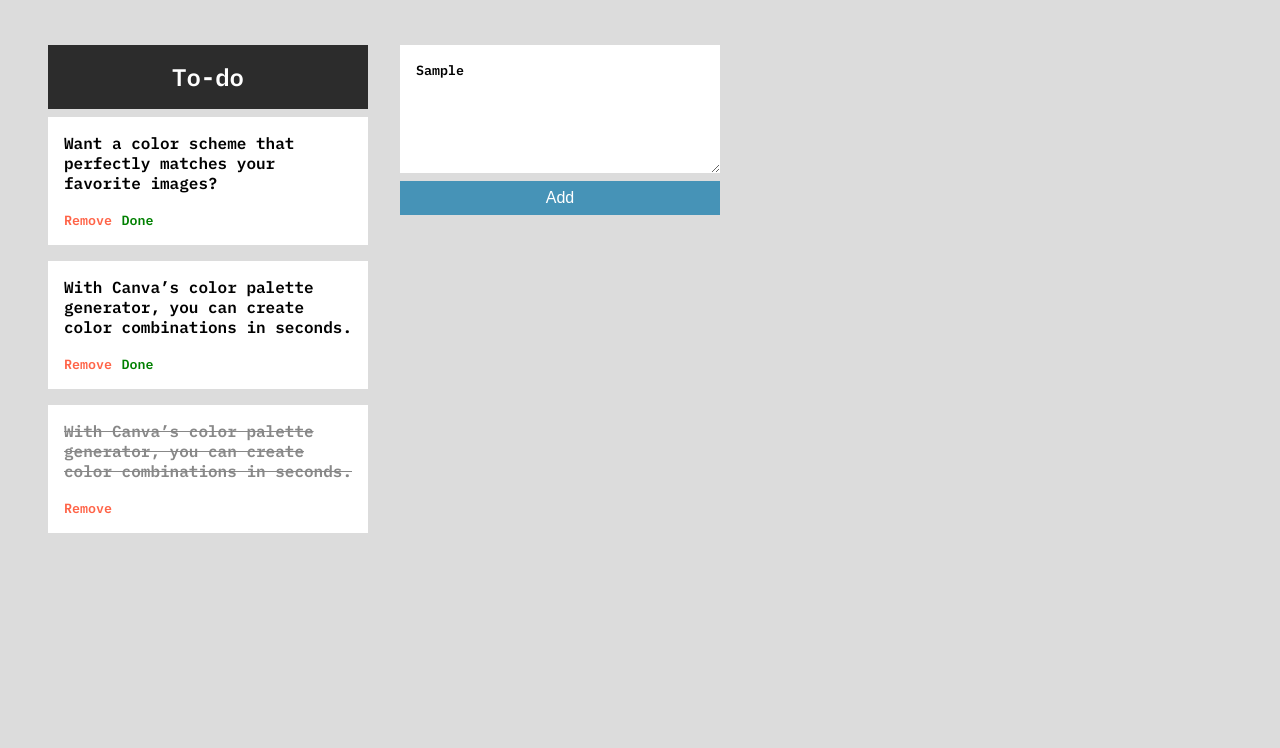
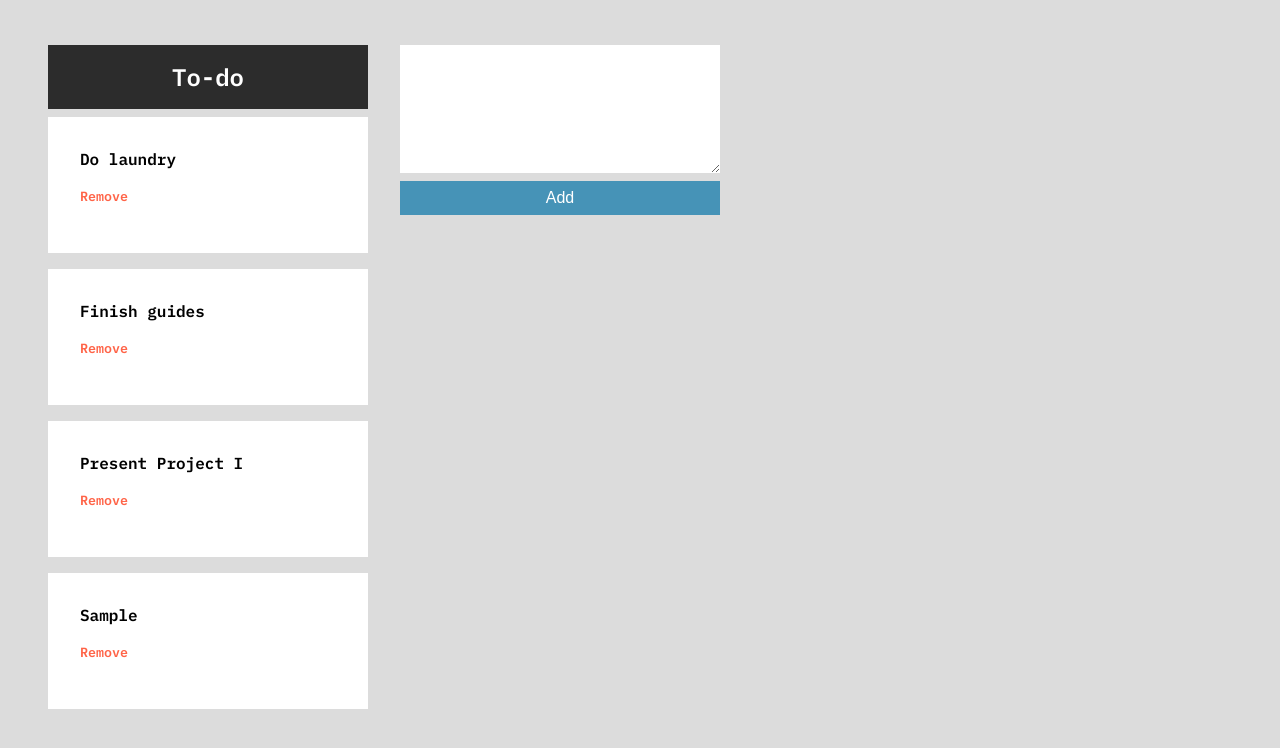
Before and after one commit to vefthroun-2020/simple-todo-list, a plain HTML site: page index.html in a window 1280 px wide. Both pictures are taken after typing "Sample" into the empty fields and a click on the button "Add". Shown: the part 108-856 px from the top of the page. Before the commit the page ends 800 px from the top, so only its background shows below. Drawn offline with Linux system fonts and the light colour scheme.

Commit message:
Added remove function

```diff
--- a/index.html
+++ b/index.html
@@ -25,7 +25,7 @@
       <h2>To-do</h2>
 
       <ul>
-        <li>
+        <!-- <li>
           <p>Want a color scheme that perfectly matches your favorite images?</p>
 
           <footer>
@@ -49,14 +49,16 @@
           <footer>
             <button class="remove">Remove</button>
           </footer>
-        </li>
+        </li> -->
       </ul>
     </div>
 
     <!-- Box to add tasks -->
     <div class="add-task-container">
-      <textarea></textarea>
-      <button>Add</button>
+      <form>
+        <textarea name="newItem"></textarea>
+        <button>Add</button>
+      </form>
     </div>
   </main>
 
--- a/script.js
+++ b/script.js
@@ -1,14 +1,17 @@
+var listEl = document.querySelector(".list ul");
+var form = document.querySelector(".add-task-container form");
+
 // Array - list
 var list = ["Do laundry", "Finish guides", "Present Project I"];
 
 // Display all items in the list
-function displayItems() {
+function displayItemsInConsole() {
   console.log("Displaying items...");
 
   // Display all list items
-  list.forEach(function (item) {
-    console.log(item);
-  });
+  for (item of list) {
+    console.log("- " + item);
+  }
 }
 
 // Add new list item
@@ -16,7 +19,7 @@ function addListItem(newListItem) {
   list.push(newListItem);
 
   // Display updated list
-  displayItems();
+  displayListItemsInDOM();
 }
 
 // Remove list item
@@ -35,7 +38,63 @@ function removeListItem(listItem) {
   }
 
   // Display the updated list
-  displayItems();
+  displayListItemsInDOM();
 }
 
 // Mark list item as done
+function addListItemToDOM(item) {
+  // Create a remove button
+  var removeButton = document.createElement("button");
+  removeButton.innerHTML = "Remove";
+  removeButton.classList.add("remove");
+
+  removeButton.addEventListener("click", function (e) {
+    var btn = e.target;
+
+    var parentListItem = btn.parentNode.parentNode;
+    var itemName = parentListItem.querySelector("p").innerText;
+
+    removeListItem(itemName);
+  });
+
+  // Create list item
+  var listItem = document.createElement("li");
+  listItem.innerHTML = `<li>
+    <p>${item}</p>
+
+    <footer>
+    </footer>
+  </li>`;
+
+  // Add remove button to list item's footer
+  var listItemFooter = listItem.querySelector("footer");
+  listItemFooter.appendChild(removeButton);
+
+  // Add list item to list DOM
+  listEl.appendChild(listItem);
+}
+
+// Update list in DOM
+function displayListItemsInDOM() {
+  // Clear list
+  listEl.innerHTML = "";
+
+  // Add all list items to listEl
+  for (item of list) {
+    // Concatenation
+    addListItemToDOM(item);
+  }
+}
+
+// Add event listener to form
+form.addEventListener("submit", function (e) {
+  e.preventDefault();
+  var form = e.target;
+  var newItem = form.elements.newItem;
+
+  addListItem(newItem.value);
+
+  newItem.value = "";
+});
+
+displayListItemsInDOM();
--- a/style.scss
+++ b/style.scss
@@ -33,6 +33,7 @@ main {
 }
 
 .list {
+  width: 100%;
   max-width: 20rem;
 
   h2 {
```
Also changed, not shown: style.css, 1 other file.
